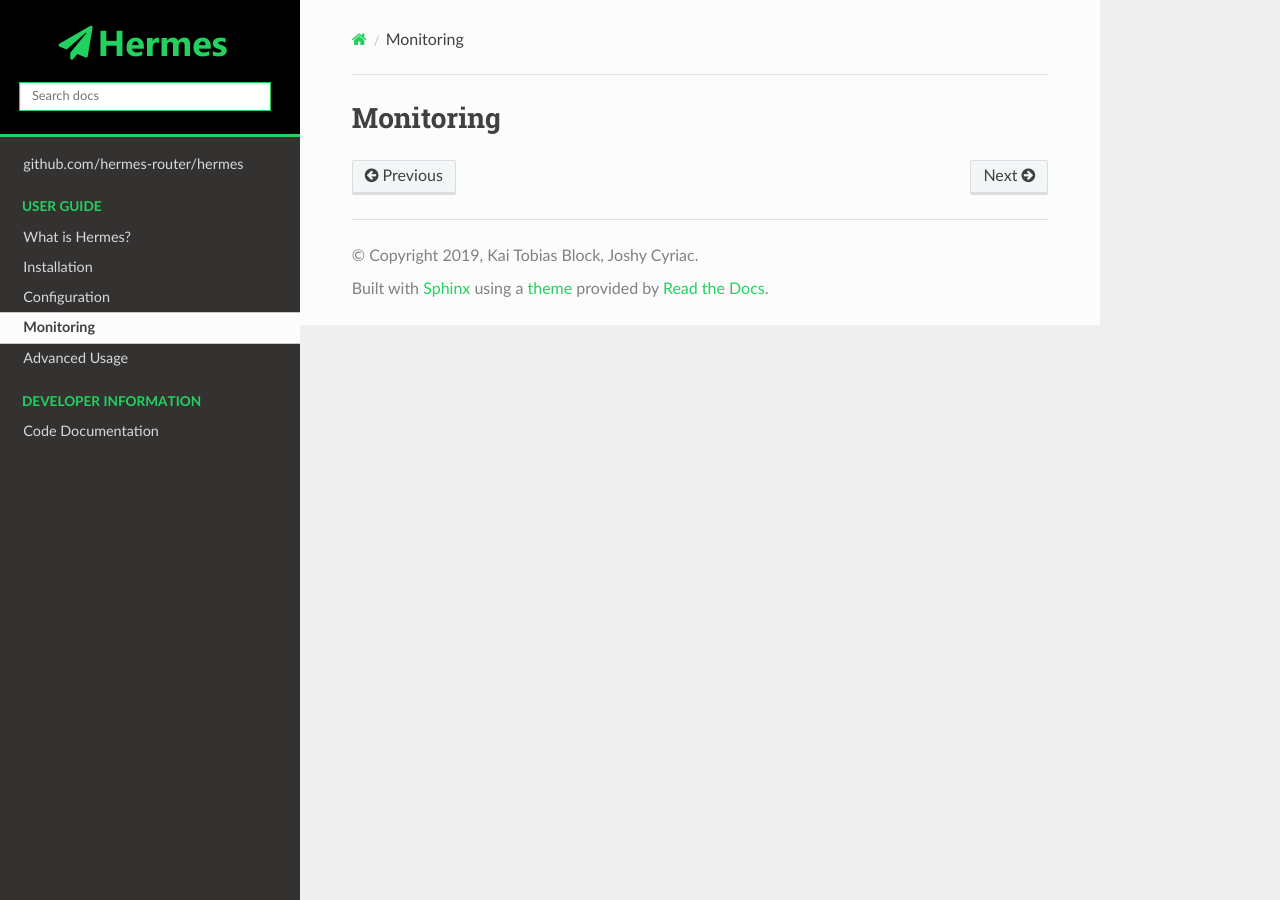
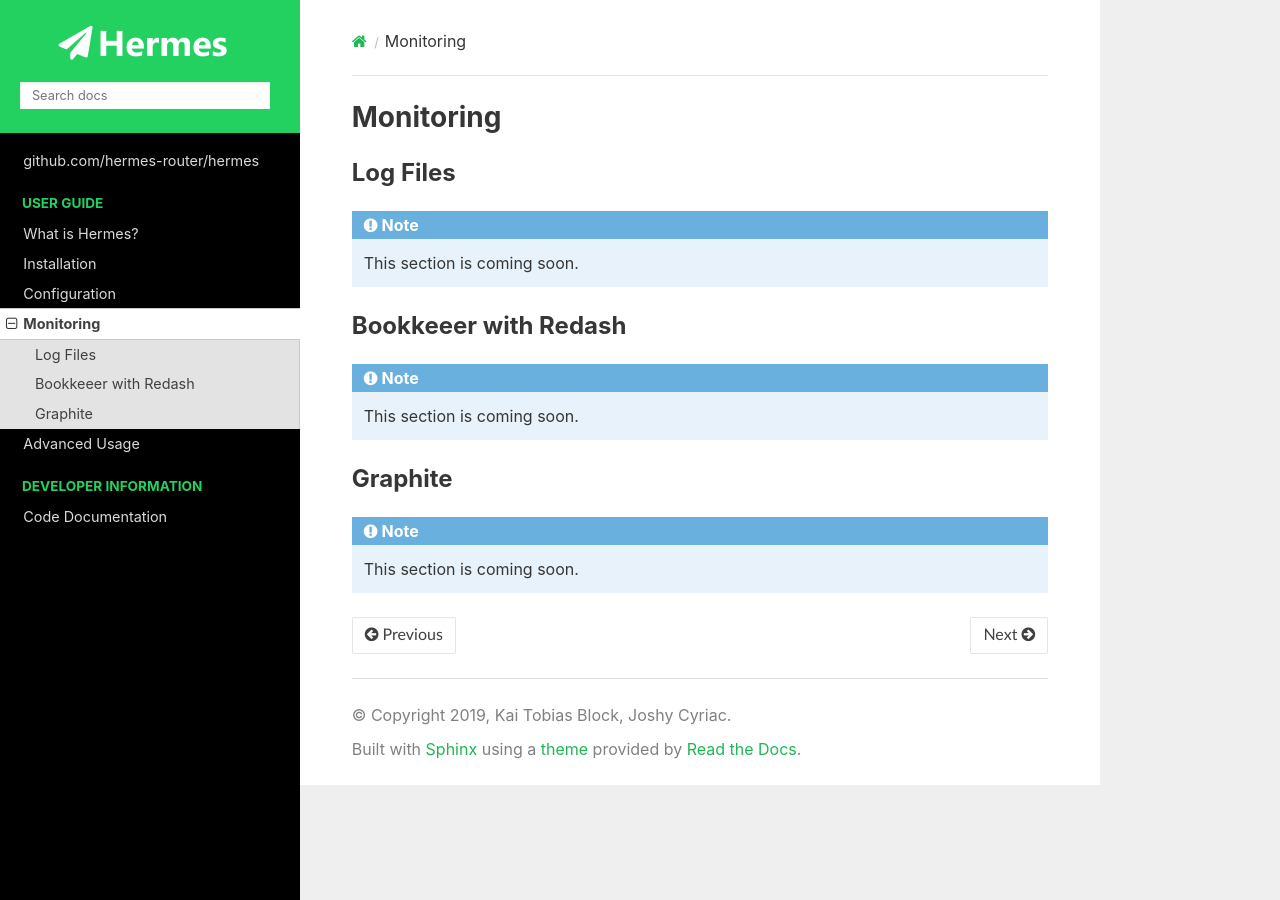
Before and after one commit to mercure-imaging/mercure, a Sphinx documentation site: the page built from docs/monitoring.rst, in a window 1280 px wide. Built offline with Sphinx 7.4.7 and the Read the Docs theme 2.0.0, drawn with Linux system fonts in a browser that asks for light colours.

Commit message:
Continued with docs

```diff
--- a/docs/_static/custom.css
+++ b/docs/_static/custom.css
@@ -1,14 +1,18 @@
 a:visited {
-    color:  hsl(141, 71%, 48%);
+    color:  hsl(141, 71%, 42%);
 }
 
 a {
-    color:  hsl(141, 71%, 48%);
+    color:  hsl(141, 71%, 42%);
 }
 
 a:hover {
-    filter: brightness(85%);
     color:  hsl(141, 71%, 48%);
+    text-decoration: underline;
+}
+
+.wy-side-nav-search > a {
+    filter: none;
 }
 
 .wy-menu-vertical a {
@@ -20,11 +24,11 @@
 }
 
 .highlight {
-    background-color: #FFF;
+    background-color: #f5f5f5;
 }
 
 .wy-side-nav-search {
-    background-color: #000
+    background-color: hsl(141, 71%, 48%);
 }
 
 .wy-menu-vertical header, .wy-menu-vertical p.caption {
@@ -48,10 +52,65 @@
     border-radius: 0px;
 }
 
-.wy-side-nav-search {
-    border-bottom: 3px solid hsl(141, 71%, 48%);
+.wy-nav-top {
+    background-color: hsl(141, 71%, 48%);
 }
 
-.wy-nav-top {
+.wy-nav-top a, .wy-nav-top a:visited {
+    color: #FFF;
+}
+
+.wy-nav-top a {
+    font-size: 24px;
+}
+
+.wy-nav-top a:hover {
+    text-decoration: none;
+}
+
+.wy-nav-side {
     background-color: #000;
 }
+
+.wy-nav-content {
+    background-color: #FFF;
+}
+
+body {
+    color: #363636;
+}
+
+body, button, input, select, textarea,
+h1, h2, h3, h4, h5, h6,
+.rst-content .toctree-wrapper p.caption,
+input[type="text"] {
+    font-family: BlinkMacSystemFont,-apple-system,"Segoe UI",Roboto,Oxygen,Ubuntu,Cantarell,"Fira Sans","Droid Sans","Helvetica Neue",Helvetica,Arial,sans-serif;
+}
+
+.wy-menu-vertical li.on a:hover, .wy-menu-vertical li.current > a:hover,
+.wy-menu-vertical li.on a, .wy-menu-vertical li.current > a {
+    background-color: #FFF;
+}
+
+.btn-neutral {
+    background-color: #FFF !important;
+}
+
+.btn-neutral:hover {
+    background-color: hsl(141, 71%, 48%) !important;
+    filter: none;
+    color: #FFF !important;
+    text-decoration: none;
+}
+
+.btn {
+    box-shadow: none;
+    padding: 8px 12px 8px 12px;
+    border-radius: 2px;
+    transition: none;
+}
+
+.btn:active {
+    box-shadow: none;
+    padding: 8px 12px 8px 12px;
+}
--- a/docs/advanced.rst
+++ b/docs/advanced.rst
@@ -1,2 +1,4 @@
 Advanced Usage
 ==============
+
+.. note:: This section is coming soon.
--- a/docs/conf.py
+++ b/docs/conf.py
@@ -30,7 +30,7 @@
     'sphinx.ext.todo',
     'sphinx.ext.autodoc',
     'sphinx.ext.viewcode',
-    'sphinx.ext.githubpages',
+    'sphinx.ext.githubpages'
 ]
 
 # Add any paths that contain templates here, relative to this directory.
@@ -93,5 +93,5 @@
 #
 # html_sidebars = {}
 html_theme = 'sphinx_rtd_theme'
-html_logo = 'hermes_logo.png'
+html_logo = 'hermes_logo_w.png'
 html_show_sourcelink = False
--- a/docs/configuration.rst
+++ b/docs/configuration.rst
@@ -1,2 +1,4 @@
 Configuration
 =============
+
+.. note:: This section is coming soon.
--- a/docs/intro.rst
+++ b/docs/intro.rst
@@ -3,3 +3,5 @@
 
 Hermes is a solution for routing DICOM image series to different target nodes depending on routing rules that can be
 defined using Hermes' web-based user interface. This is commonly known as DICOM proxy or DICOM router.
+
+.. note:: This section is coming soon.
--- a/docs/monitoring.rst
+++ b/docs/monitoring.rst
@@ -1,2 +1,19 @@
 Monitoring
 ==========
+
+Log Files
+---------
+
+.. note:: This section is coming soon.
+
+
+Bookkeeer with Redash
+---------------------
+
+.. note:: This section is coming soon.
+
+
+Graphite
+--------
+
+.. note:: This section is coming soon.
```
Also changed, not shown: docs/hermes_logo_w.png (added), 1 other file.
